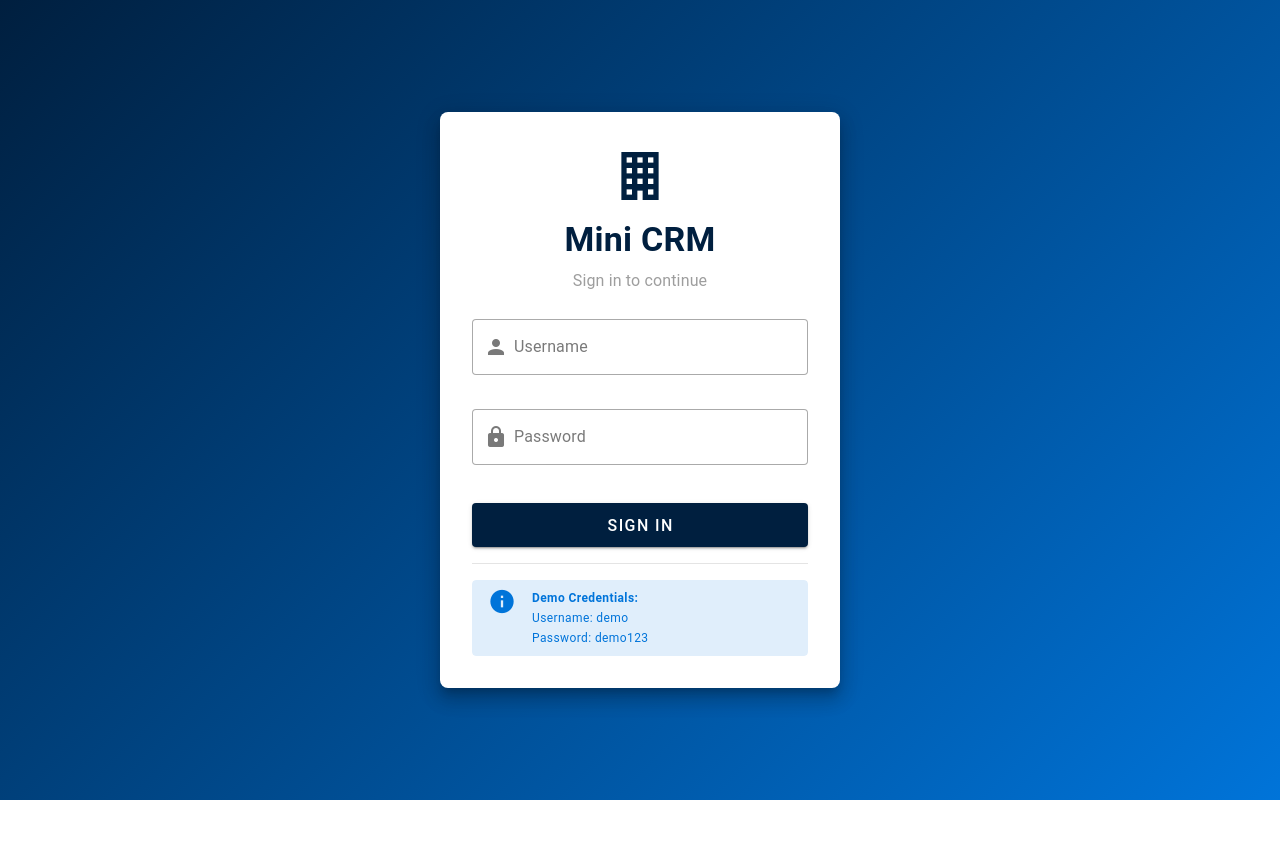
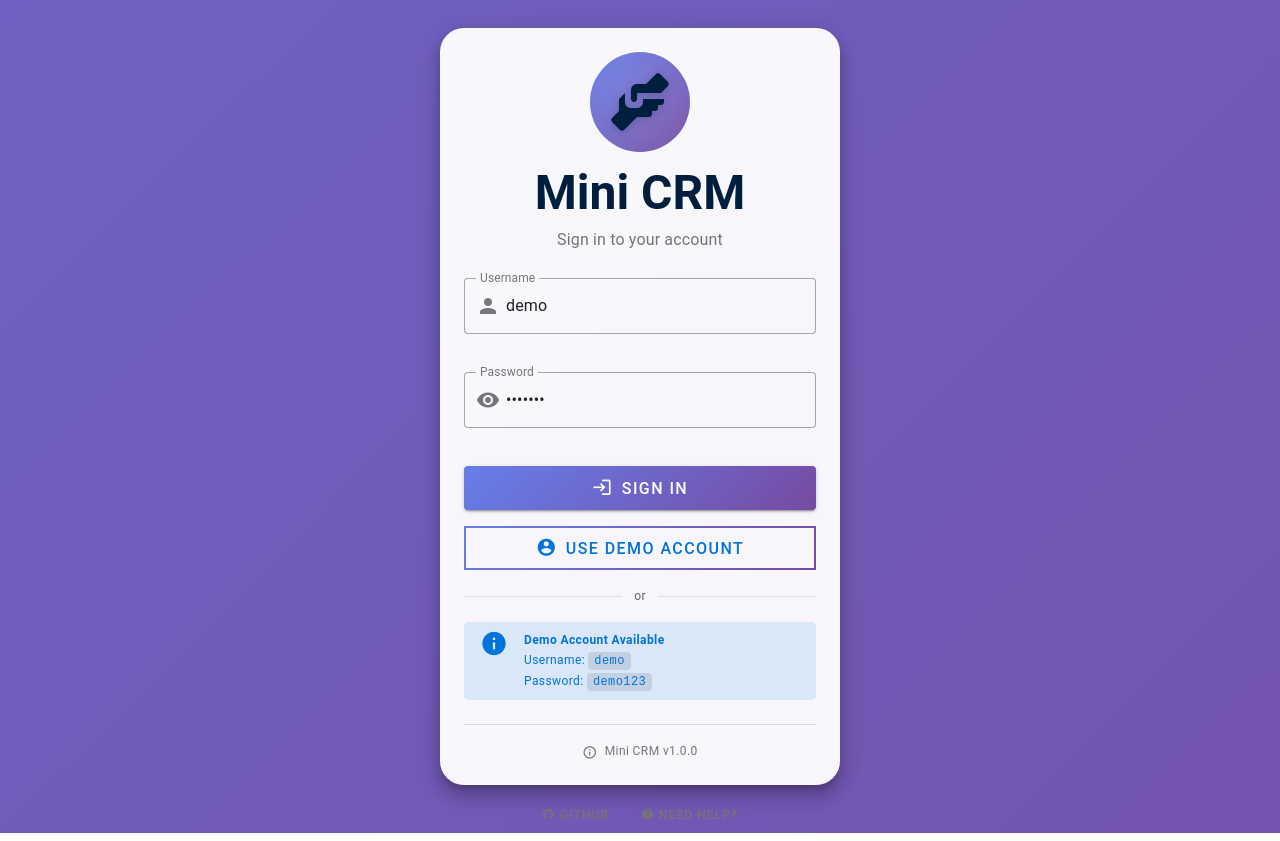
Before and after one commit to 254Codex/UnityMiniCRM1, a Vue app in the folder frontend/: page /login in a window 1280 px wide. Before the commit the page ends 800 px from the top, so only its background shows below. Built offline with nearby package versions, Linux system fonts and the light colour scheme.

Commit message:
Update LoginView.vue

```diff
--- a/frontend/src/views/LoginView.vue
+++ b/frontend/src/views/LoginView.vue
@@ -1,13 +1,28 @@
 <script setup>
-import { ref } from 'vue'
-import { useRouter } from 'vue-router'
-import { authService } from '../services/api'
+import { ref, onMounted } from 'vue'
+import { useRouter, useRoute } from 'vue-router'
+import api from '@/services/api'
 
 const router = useRouter()
-const username = ref('')
-const password = ref('')
+const route = useRoute()
+const username = ref('demo') // Demo username pre-filled
+const password = ref('demo123') // Demo password pre-filled
 const loading = ref(false)
 const error = ref('')
+const showPassword = ref(false)
+
+// Check if already logged in
+onMounted(() => {
+  const token = localStorage.getItem('token')
+  if (token) {
+    router.push('/')
+  }
+
+  // Check for error query parameter
+  if (route.query.error === 'session_expired') {
+    error.value = 'Your session has expired. Please log in again.'
+  }
+})
 
 const handleLogin = async () => {
   if (!username.value || !password.value) {
@@ -19,87 +34,408 @@ const handleLogin = async () => {
   error.value = ''
 
   try {
-    const data = await authService.login(username.value, password.value)
-    localStorage.setItem('token', data.token)
-    localStorage.setItem('user', JSON.stringify(data.user))
-    router.push('/')
+    const response = await api.auth.login({
+      username: username.value,
+      password: password.value
+    })
+
+    // Handle different response formats
+    const authData = response.data || response
+
+    if (authData.token) {
+      // Save auth data
+      localStorage.setItem('token', authData.token)
+      localStorage.setItem('user', JSON.stringify(authData.user))
+
+      // Set token expiry (if provided)
+      if (authData.expires) {
+        localStorage.setItem('token_expiry', authData.expires)
+      }
+
+      // Check if there's a redirect URL
+      const redirect = route.query.redirect || '/'
+      router.push(redirect)
+    } else {
+      throw new Error('No token received from server')
+    }
+
   } catch (err) {
-    error.value = err.response?.data?.error || 'Login failed. Please try again.'
+    console.error('Login error:', err)
+
+    // Handle different error formats
+    if (err.response) {
+      // Django REST framework error format
+      if (err.response.data.detail) {
+        error.value = err.response.data.detail
+      }
+      // Custom error format
+      else if (err.response.data.error) {
+        error.value = err.response.data.error
+      }
+      // Non-field errors
+      else if (err.response.data.non_field_errors) {
+        error.value = err.response.data.non_field_errors[0]
+      }
+      // Validation errors
+      else if (err.response.data.username || err.response.data.password) {
+        error.value = 'Invalid username or password'
+      }
+      else {
+        error.value = 'Login failed. Please try again.'
+      }
+    } else if (err.request) {
+      error.value = 'Cannot connect to server. Please check your connection.'
+    } else if (err.message) {
+      error.value = err.message
+    } else {
+      error.value = 'An unexpected error occurred.'
+    }
+
+    // Clear password on error for security
+    password.value = ''
   } finally {
     loading.value = false
+  }
+}
+
+const handleDemoLogin = () => {
+  username.value = 'demo'
+  password.value = 'demo123'
+  handleLogin()
+}
+
+// Handle Enter key press
+const handleKeyPress = (event) => {
+  if (event.key === 'Enter' && !loading.value) {
+    handleLogin()
   }
 }
 </script>
 
 <template>
-  <v-container fluid class="fill-height navy-gradient">
-    <v-row align="center" justify="center">
-      <v-col cols="12" sm="8" md="5" lg="4">
-        <v-card elevation="12" rounded="lg">
-          <v-card-text class="pa-8">
+  <v-container fluid class="fill-height login-container">
+    <v-row align="center" justify="center" class="h-100">
+      <v-col cols="12" sm="8" md="5" lg="4" xl="3">
+        <!-- Login Card -->
+        <v-card elevation="12" rounded="xl" class="pa-6 login-card">
+          <!-- Logo Section -->
           <div class="text-center mb-6">
-              <v-icon size="64" color="primary" class="mb-3">mdi-office-building</v-icon>
-              <h1 class="text-h4 font-weight-bold text-navy mb-2">Mini CRM</h1>
-              <p class="text-subtitle-1 text-grey">Sign in to continue</p>
+            <div class="logo-container mb-4">
+              <v-icon size="72" color="primary" class="logo-icon">mdi-handshake</v-icon>
+            </div>
+            <h1 class="text-h3 font-weight-bold text-primary mb-2">Mini CRM</h1>
+            <p class="text-subtitle-1 text-grey-darken-1">Sign in to your account</p>
           </div>
 
-            <v-form @submit.prevent="handleLogin">
+          <!-- Login Form -->
+          <v-form @submit.prevent="handleLogin" @keyup.enter="handleKeyPress">
+            <!-- Username Field -->
             <v-text-field
               v-model="username"
               label="Username"
               prepend-inner-icon="mdi-account"
               variant="outlined"
               color="primary"
-                class="mb-3"
+              class="mb-4"
               :disabled="loading"
+              :error-messages="error && error.includes('username') ? error : ''"
+              autocomplete="username"
+              required
             ></v-text-field>
 
+            <!-- Password Field -->
             <v-text-field
               v-model="password"
-                label="Password"
-                prepend-inner-icon="mdi-lock"
-                type="password"
+              :label="showPassword ? 'Password' : 'Password'"
+              :prepend-inner-icon="showPassword ? 'mdi-eye-off' : 'mdi-eye'"
+              @click:prepend-inner="showPassword = !showPassword"
+              :type="showPassword ? 'text' : 'password'"
               variant="outlined"
               color="primary"
               class="mb-4"
               :disabled="loading"
+              :error-messages="error && error.includes('password') ? error : ''"
+              autocomplete="current-password"
+              required
             ></v-text-field>
 
+            <!-- Error Message -->
             <v-alert
-                v-if="error"
+              v-if="error && !error.includes('username') && !error.includes('password')"
               type="error"
               variant="tonal"
+              density="comfortable"
               class="mb-4"
               closable
               @click:close="error = ''"
+              :icon="false"
             >
-                {{ error }}
+              <div class="d-flex align-center">
+                <v-icon size="small" class="mr-2">mdi-alert-circle</v-icon>
+                <span>{{ error }}</span>
+              </div>
             </v-alert>
 
+            <!-- Login Button -->
             <v-btn
               type="submit"
               color="primary"
               size="large"
               block
               :loading="loading"
-                class="mb-4"
+              :disabled="loading || !username || !password"
+              class="mb-4 login-button"
+              elevation="2"
             >
+              <template v-slot:loader>
+                <v-progress-circular indeterminate size="24" color="white"></v-progress-circular>
+              </template>
+              <v-icon class="mr-2">mdi-login</v-icon>
               Sign In
             </v-btn>
 
-              <v-divider class="my-4"></v-divider>
+            <!-- Demo Login Button -->
+            <v-btn
+              color="secondary"
+              size="large"
+              variant="outlined"
+              block
+              @click="handleDemoLogin"
+              :loading="loading && username === 'demo'"
+              class="mb-4 demo-button"
+            >
+              <v-icon class="mr-2">mdi-account-circle</v-icon>
+              Use Demo Account
+            </v-btn>
 
-              <v-alert type="info" variant="tonal" density="compact">
+            <!-- Divider -->
+            <div class="divider-container my-4">
+              <v-divider></v-divider>
+              <span class="mx-3 text-caption text-grey-darken-2">or</span>
+              <v-divider></v-divider>
+            </div>
+
+            <!-- Help Text -->
+            <v-alert type="info" variant="tonal" density="compact" class="mb-0">
+              <template v-slot:prepend>
+                <v-icon color="info">mdi-information</v-icon>
+              </template>
               <div class="text-caption">
-                  <strong>Demo Credentials:</strong><br>
-                  Username: demo<br>
-                  Password: demo123
+                <strong>Demo Account Available</strong><br>
+                Username: <code>demo</code><br>
+                Password: <code>demo123</code>
               </div>
             </v-alert>
+
+            <!-- Version Info -->
+            <div class="text-center mt-6 pt-4 border-t">
+              <p class="text-caption text-grey-darken-1">
+                <v-icon size="small" class="mr-1">mdi-information-outline</v-icon>
+                Mini CRM v1.0.0
+              </p>
+            </div>
           </v-form>
-          </v-card-text>
         </v-card>
+
+        <!-- Footer Links -->
+        <div class="text-center mt-4">
+          <v-btn
+            size="small"
+            variant="text"
+            color="grey-darken-1"
+            href="https://github.com/254Codex/UnityMiniCRM1"
+            target="_blank"
+            class="mr-2"
+          >
+            <v-icon size="small" class="mr-1">mdi-github</v-icon>
+            GitHub
+          </v-btn>
+          <v-btn
+            size="small"
+            variant="text"
+            color="grey-darken-1"
+            href="#"
+            @click.prevent="router.push('/forgot-password')"
+          >
+            <v-icon size="small" class="mr-1">mdi-help-circle</v-icon>
+            Need help?
+          </v-btn>
+        </div>
       </v-col>
     </v-row>
   </v-container>
 </template>
+
+<style scoped>
+.login-container {
+  background: linear-gradient(135deg, #667eea 0%, #764ba2 100%);
+  background-size: 400% 400%;
+  animation: gradient 15s ease infinite;
+}
+
+@keyframes gradient {
+  0% {
+    background-position: 0% 50%;
+  }
+  50% {
+    background-position: 100% 50%;
+  }
+  100% {
+    background-position: 0% 50%;
+  }
+}
+
+.login-card {
+  backdrop-filter: blur(10px);
+  background: rgba(255, 255, 255, 0.95);
+}
+
+.logo-container {
+  display: inline-flex;
+  align-items: center;
+  justify-content: center;
+  width: 100px;
+  height: 100px;
+  border-radius: 50%;
+  background: linear-gradient(135deg, #667eea 0%, #764ba2 100%);
+  position: relative;
+  overflow: hidden;
+}
+
+.logo-container::before {
+  content: '';
+  position: absolute;
+  top: -50%;
+  left: -50%;
+  width: 200%;
+  height: 200%;
+  background: radial-gradient(circle, rgba(255,255,255,0.3) 0%, transparent 70%);
+  animation: pulse 3s ease-in-out infinite;
+}
+
+@keyframes pulse {
+  0%, 100% {
+    transform: scale(1);
+    opacity: 0.3;
+  }
+  50% {
+    transform: scale(1.1);
+    opacity: 0.5;
+  }
+}
+
+.logo-icon {
+  position: relative;
+  z-index: 1;
+  filter: drop-shadow(0 2px 4px rgba(0,0,0,0.2));
+}
+
+.login-button {
+  background: linear-gradient(135deg, #667eea 0%, #764ba2 100%);
+  border: none;
+  transition: all 0.3s ease;
+}
+
+.login-button:hover:not(:disabled) {
+  transform: translateY(-2px);
+  box-shadow: 0 8px 25px rgba(102, 126, 234, 0.3);
+}
+
+.login-button:disabled {
+  opacity: 0.7;
+}
+
+.demo-button {
+  border: 2px solid;
+  border-image: linear-gradient(135deg, #667eea 0%, #764ba2 100%) 1;
+  transition: all 0.3s ease;
+}
+
+.demo-button:hover {
+  background: linear-gradient(135deg, #667eea 0%, #764ba2 100%);
+  color: white;
+  transform: translateY(-2px);
+}
+
+.divider-container {
+  display: flex;
+  align-items: center;
+}
+
+.border-t {
+  border-top: 1px solid rgba(0, 0, 0, 0.12);
+}
+
+/* Responsive adjustments */
+@media (max-width: 600px) {
+  .login-card {
+    padding: 2rem 1.5rem !important;
+  }
+
+  .logo-container {
+    width: 80px;
+    height: 80px;
+  }
+
+  .logo-icon {
+    font-size: 48px !important;
+  }
+}
+
+/* Dark mode support */
+@media (prefers-color-scheme: dark) {
+  .login-card {
+    background: rgba(30, 30, 30, 0.95);
+  }
+
+  .text-navy, .text-grey-darken-1 {
+    color: rgba(255, 255, 255, 0.87) !important;
+  }
+
+  .border-t {
+    border-top-color: rgba(255, 255, 255, 0.12);
+  }
+}
+
+/* Accessibility focus styles */
+:deep(.v-field) {
+  transition: all 0.2s ease;
+}
+
+:deep(.v-field--focused) {
+  box-shadow: 0 0 0 3px rgba(102, 126, 234, 0.1);
+}
+
+/* Custom scrollbar for the container */
+.login-container {
+  scrollbar-width: thin;
+  scrollbar-color: rgba(255, 255, 255, 0.3) transparent;
+}
+
+.login-container::-webkit-scrollbar {
+  width: 8px;
+}
+
+.login-container::-webkit-scrollbar-track {
+  background: transparent;
+}
+
+.login-container::-webkit-scrollbar-thumb {
+  background-color: rgba(255, 255, 255, 0.3);
+  border-radius: 4px;
+}
+
+.login-container::-webkit-scrollbar-thumb:hover {
+  background-color: rgba(255, 255, 255, 0.5);
+}
+</style>
+
+<!-- Add this for PWA/Offline support -->
+<script>
+// Service worker registration for PWA
+if ('serviceWorker' in navigator) {
+  window.addEventListener('load', () => {
+    navigator.serviceWorker.register('/sw.js').catch(console.error)
+  })
+}
+</script>
```
Lines whose indentation alone changed are shown as unchanged.
